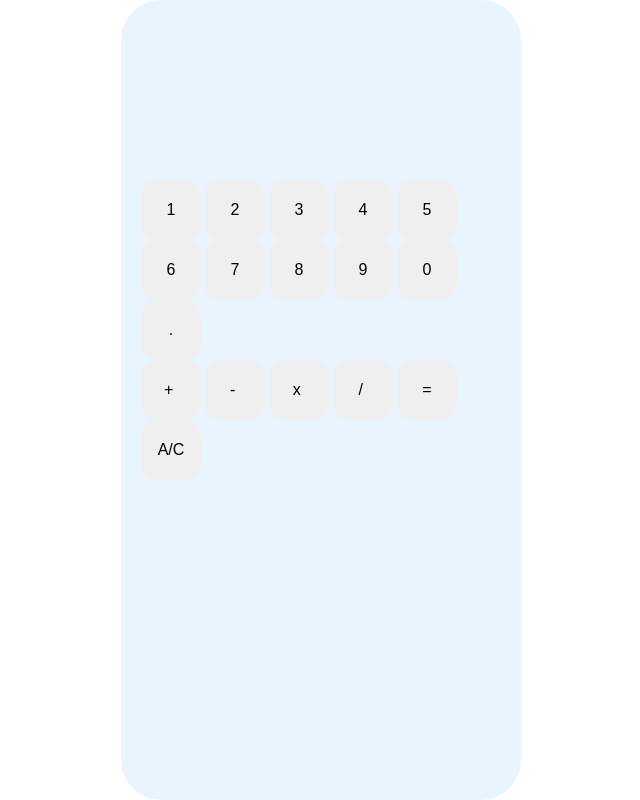
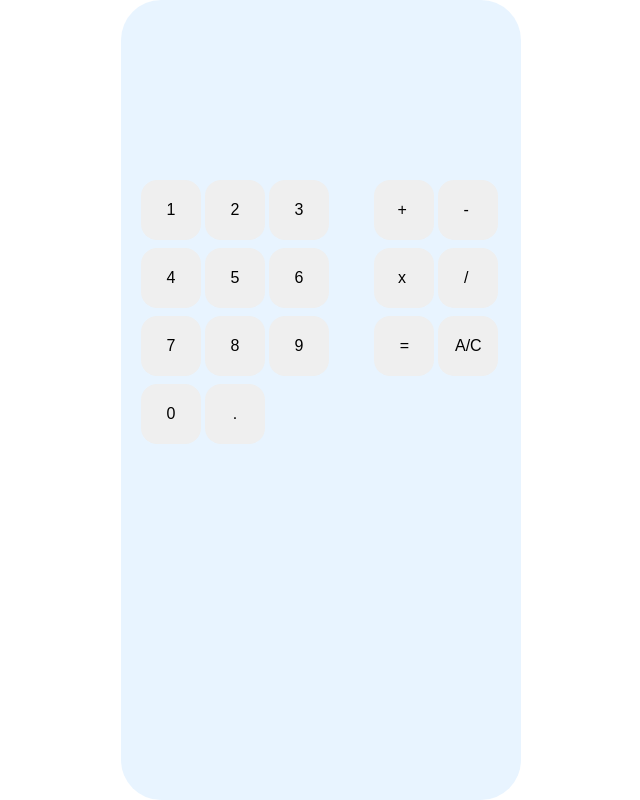
Before and after one commit to thebluegirl/topProject_Calculator, a plain HTML site: page index.html in a window 1280 px wide. Shown: the whole page, without its empty margins (319-959 px from the left). Drawn offline with Linux system fonts and the light colour scheme.

Commit message:
Style UI layout

```diff
--- a/styles.css
+++ b/styles.css
@@ -12,6 +12,7 @@
     flex-direction: column;
     width: 25rem;
     height: 100vh;
+    min-height: 475px;
     align-items: center;
     background-color: rgba(178, 218, 255, 0.3);
     border-radius: 40px;
@@ -33,3 +34,11 @@ button {
     border-radius: 1rem;
     border: none;
 }
+
+.calc-keys {
+    display: flex;
+}
+
+.calc-keys > * > button {
+    margin-bottom: 0.5rem;
+}
```
